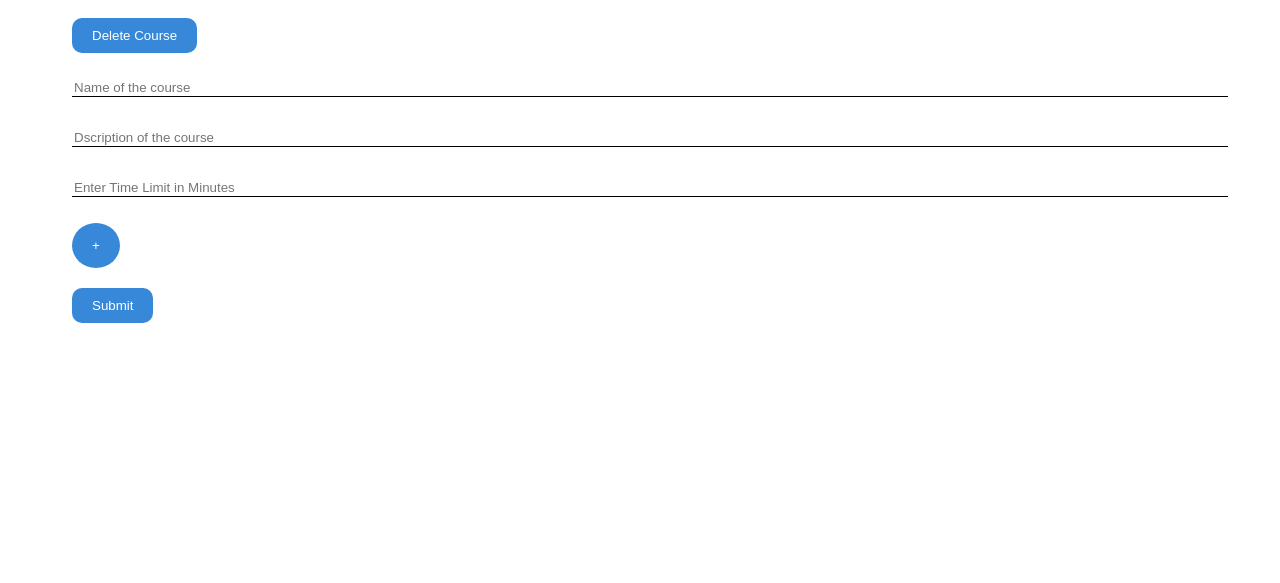
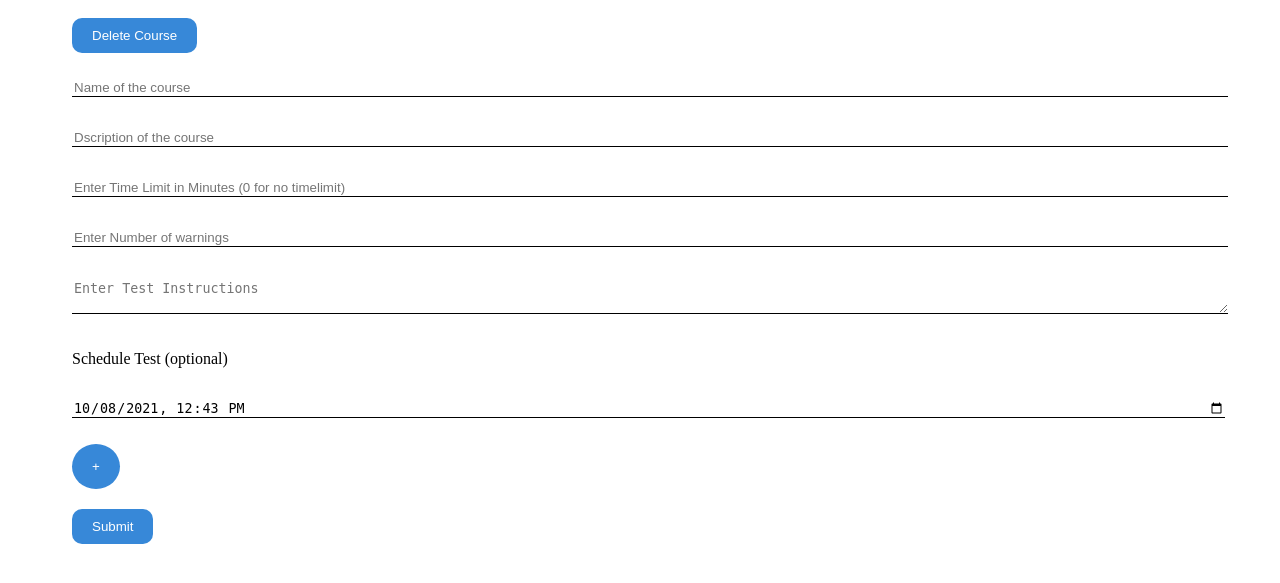
Before and after one commit to kaustubh-vats/Quizzer, a Flask app: page /addnew in a window 1280 px wide. Shown: the top 583 px of the page. Run offline with Flask 2, Linux system fonts and the light colour scheme; the visitor is signed in with stand-in values (Sample User, id 1).

Commit message:
Added few Customization

```diff
--- a/app.py
+++ b/app.py
@@ -1,9 +1,11 @@
+import warnings
 from flask import Flask, send_from_directory, render_template, request, url_for, redirect, session
 import json
 from flask_sqlalchemy import SQLAlchemy
 import hashlib
 import random
 import os
+import datetime
 app = Flask(__name__)
 app.config['SQLALCHEMY_DATABASE_URI'] = "sqlite:///db/courseapp.db"
 app.config['SQLALCHEMY_TRACK_MODIFICATIONS'] = False
@@ -25,6 +27,9 @@ class CourseData(db.Model):
     author = db.Column(db.String(200),nullable=False)
     authorId = db.Column(db.Integer,nullable=False)
     timeLimit = db.Column(db.Integer,default=0)
+    instruction = db.Column(db.String(2000),nullable=False)
+    schedule = db.Column(db.DateTime, nullable = True)
+    warnings = db.Column(db.Integer, default=-1)
 
     def __repr__(self) -> str:
         return f"{self.id} : {self.name}"
@@ -133,7 +138,11 @@ def dashboard():
             dTemp['author'] = x.author
             dTemp['authoId'] = x.authorId
             dTemp['id'] = x.id
-            data.append(dTemp)
+            if(x.schedule):
+                if x.schedule <= datetime.datetime.utcnow():
+                    data.append(dTemp)
+            else:
+                data.append(dTemp)
         return render_template('index.html',username=session['user'],data=json.dumps(data))
     else:
         return redirect(url_for('login'))
@@ -199,7 +208,7 @@ def addnew():
         course = request.args.get('course')
         data = []
         if course == None:
-            return render_template('addnew.html',data=data,name="",timelimit="",desc="",courseId="")
+            return render_template('addnew.html',data=data,name="",timelimit="",desc="",courseId="",instruction="",warnings="",schedule=datetime.datetime.utcnow())
         else:
             coursedata = CourseData.query.filter_by(id=course).first();
             if(coursedata.author == session['user']):
@@ -215,7 +224,7 @@ def addnew():
                     dTemp['points'] = x.points
                     dTemp['tags'] = x.tags
                     data.append(dTemp)
-                return render_template('addnew.html',data=data,name=coursedata.name,timelimit=coursedata.timeLimit,desc=coursedata.description,courseId=str(course))
+                return render_template('addnew.html',data=data,name=coursedata.name,timelimit=coursedata.timeLimit,desc=coursedata.description,courseId=str(course),instruction=coursedata.instruction, schedule=coursedata.schedule, warnings=coursedata.warnings)
             else:
                 err = 'Unauthorized Access'
                 render_template("error.html",error=err)
@@ -237,11 +246,20 @@ def saveCourse():
                 courseData.name = data['name']
                 courseData.description = data['description']
                 courseData.timeLimit = int(float(data['timelimit']))
+                schedule = datetime.datetime.utcnow()
+                if data['schedule']!="":
+                    schedule = datetime.datetime.fromisoformat(data['schedule'][:-1]+"+00:00")
+                courseData.schedule = schedule
+                courseData.warnings = data['warnings']
+                courseData.instruction = data['instruction']
                 db.session.commit()
                 QuizData.query.filter_by(courseId = int(data['id'])).delete()
                 db.session.commit()
             else:
-                courseData = CourseData(name=data['name'], description=data['description'], author=session['user'], authorId = session['id'],timeLimit = int(float(data['timelimit'])))
+                schedule = datetime.datetime.utcnow()
+                if data['schedule']!="":
+                    schedule = datetime.datetime.fromisoformat(data['schedule'][:-1]+"+00:00")
+                courseData = CourseData(name=data['name'], description=data['description'], author=session['user'], authorId = session['id'],timeLimit = int(float(data['timelimit'])), instruction = data['instruction'], schedule = schedule, warnings = data['warnings'])
                 db.session.add(courseData)
                 db.session.commit()
 
@@ -306,9 +324,16 @@ def startTest():
             if courseData == None:
                 err = 'No Such Course Found'
                 return render_template('error.html',error=err)
+            if courseData.schedule > datetime.datetime.utcnow():
+                err = 'Course is not started yet'
+                return render_template('error.html',error=err)
             duration = courseData.timeLimit
             courseName = courseData.name
             author = courseData.author
+            instruction = courseData.instruction
+            warnings = courseData.warnings
+            if instruction == "":
+                instruction = "No Extra Instruction"
             mcqs = QuizData.query.filter_by(courseId = courseId).all()
             data = []
             marks = MarksData.query.filter_by(courseId=courseId, studentName=session['user']).first()
@@ -326,7 +351,7 @@ def startTest():
                     dTemp['tags'] = x.tags
                     data.append(dTemp)
                 random.shuffle(data)
-                return render_template('startTest.html',timelimit=duration,courseId=courseId,data = data,marks=-1,author=author,courseName=courseName)
+                return render_template('startTest.html',timelimit=duration,courseId=courseId,data = data,marks=-1,author=author,courseName=courseName,instruction=instruction, warnings=warnings)
             else:
                 dTemp = {}
                 dTemp['id'] = 'demo'
@@ -339,7 +364,7 @@ def startTest():
                 dTemp['points'] = 'demo'
                 dTemp['tags'] = 'demo'
                 data.append(dTemp)
-                return render_template('startTest.html',data=data,timelimit=duration, courseId=courseId,marks = marks.score,author=author,courseName=courseName)
+                return render_template('startTest.html',data=data,timelimit=duration, courseId=courseId,marks = marks.score,author=author,courseName=courseName,instruction=instruction, warnings=warnings)
         else:
             err = 'Unauthorized Acceess'
             return render_template('error.html',error=err)
--- a/static/css/addnew.css
+++ b/static/css/addnew.css
@@ -1,4 +1,4 @@
-input{
+textarea, input{
     width: 90vw;
     margin: 2vh 5vw;
     outline: none;
@@ -26,6 +26,9 @@ button:hover{
 label{
     margin: 2vh 5vw;
 }
+#label{
+    margin: 2vh 5vw;
+}
 a{
     text-decoration: none;
     color: white;
--- a/static/js/addnew.js
+++ b/static/js/addnew.js
@@ -12,6 +12,29 @@ function setCourseId(param){
     button.innerHTML = "Leaderboards"
     mainC.appendChild(button);
     return 'kaustubh';
+}
+function setSchedule(params){
+    if(params==undefined || params=="") return;
+    date = Date.parse(params+"Z");
+    myDate = new Date(date);
+    let year = myDate.getFullYear();
+    let month = myDate.getMonth()+1;
+    if(month<10){
+        month = "0"+month;
+    }
+    let day = myDate.getDate();
+    if(day <10){
+        day = "0"+day;
+    }
+    let hours = myDate.getHours();
+    if(hours<10){
+        hours = "0"+hours;
+    }
+    let minutes = myDate.getMinutes();
+    if(minutes<10){
+        minutes = "0"+minutes;
+    }
+    document.getElementById('myLocalDate').value = year+"-"+month+"-"+day+"T"+hours+":"+minutes;
 }
 function myFunc(params){
     mainC = document.querySelector('.main-content');
@@ -233,6 +256,8 @@ function submitForm(){
     var title = document.getElementById("name");
     var desc = document.getElementById("desc");
     var timelimit = document.getElementById("timelimit");
+    var instruction = document.getElementById("instruction");
+    var warnings = document.getElementById("warnings");
     if(title.value == ""){
         alert('Course Name is missing');
         return;
@@ -242,7 +267,12 @@ function submitForm(){
         return;
     }
     if(timelimit.value == ""){
-        alert('timelimit is missing');
+        alert('timelimit is missing... If you don\'t want to have a timelimit then enter 0');
+        return;
+    }
+    if(warnings.value == ""){
+        alert('warning is missing... If you don\'t want to have warning based test then enter -1');
+        return;
     }
     for(let i=0;i<id.length;i++)
     {
@@ -270,14 +300,22 @@ function submitForm(){
         };
         myjsonarray.push(myJson);
     }
-
+    let schedule = (new Date()).toISOString();
+    date = document.getElementById("myLocalDate").value;
+    if(date!=undefined && date != ""){
+        myDate = new Date(date);
+        schedule = myDate.toISOString();
+    }
     if(myCourseId != undefined){
         myarr = {
             'data':myjsonarray,
             'name': title.value,
             'timelimit' :timelimit.value,
             'description':desc.value,
-            'id':myCourseId
+            'id':myCourseId,
+            'instruction':instruction.innerHTML,
+            'warnings':warnings.value,
+            'schedule':schedule
         }
         sendReq(myarr);
     }
@@ -286,7 +324,10 @@ function submitForm(){
             'data':myjsonarray,
             'name': title.value,
             'timelimit' :timelimit.value,
-            'description':desc.value
+            'description':desc.value,
+            'instruction':instruction.innerHTML,
+            'warnings':warnings.value,
+            'schedule':schedule
         }
         sendReq(myarr);
     }
@@ -311,7 +352,7 @@ async function delCourse(){
             }
         });
     } else {
-        console.log('This course is not saved yet');
+        alert('This course is not saved yet');
     }
 }
 async function sendReq(myarr){
@@ -327,6 +368,7 @@ async function sendReq(myarr){
     }).then(function (text) {
         if(text['response']=='success'){
             alert('Success');
+            window.location.replace("/teacher");
         } else {
             alert('Failed to save');
         }
--- a/templates/addnew.html
+++ b/templates/addnew.html
@@ -10,9 +10,13 @@
 <body>
     <button type="button" onclick="delCourse()">Delete Course</button>
     <div class="details">
-        <input type="text" id="name" placeholder="Name of the course" value="{{name}}"/>
-        <input type="text" id="desc" placeholder="Dscription of the course" value="{{desc}}"/>
-        <input type="Number" id="timelimit" placeholder="Enter Time Limit in Minutes" value="{{timelimit}}"/>
+        <input type="text" id="name" placeholder="Name of the course" value="{{name}}" max="200"/>
+        <input type="text" id="desc" placeholder="Dscription of the course" value="{{desc}}" max="2000"/>
+        <input type="Number" id="timelimit" placeholder="Enter Time Limit in Minutes (0 for no timelimit)" value="{{timelimit}}"/>
+        <input type="Number" id="warnings" placeholder="Enter Number of warnings" value="{{warnings}}"/>
+        <textarea id="instruction" placeholder="Enter Test Instructions" name="textarea">{{instruction}}</textarea>
+        <p id="label">Schedule Test (optional)</p>
+        <input type="datetime-local" id="myLocalDate">
     </div>
     <div class="main-content"></div>
     <button type="button" onclick="addNewDom()" class="add-button">+</button>
@@ -21,7 +25,8 @@
     <script type="text/javascript" src="{{url_for('static',filename='js/addnew.js')}}"></script>
     <script type="text/javascript">
         var myVar = myFunc({{data|safe}});
-        var var2 = setCourseId({{courseId}})
+        var var2 = setCourseId({{courseId}});
+        var var3 = setSchedule("{{schedule}}");
     </script>
 </body>
 </html>
```
Also changed, not shown: static/css/startTest.css (+16 -1 lines), static/js/startTest.js (+41 -7 lines), templates/startTest.html (+10 -0 lines), db/courseapp.db.
